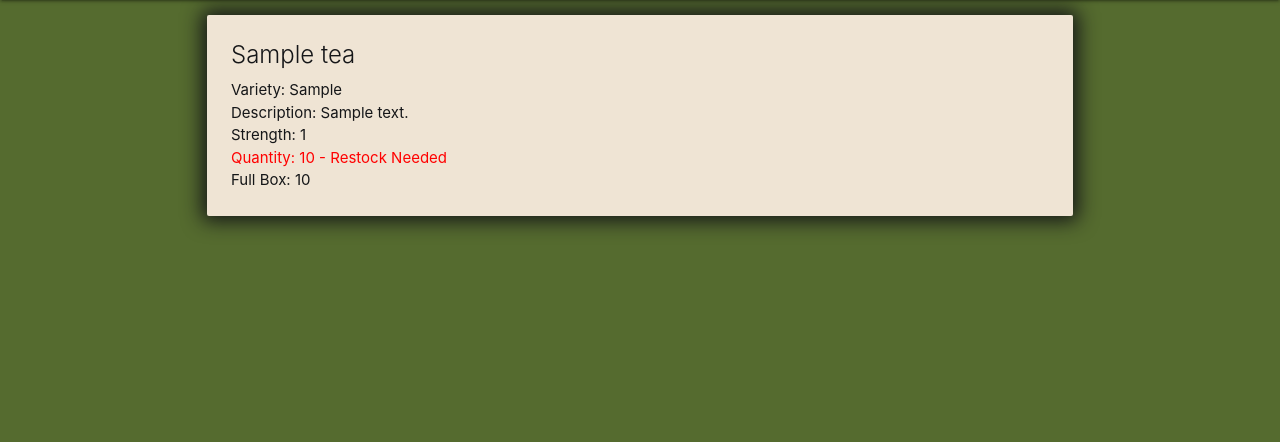
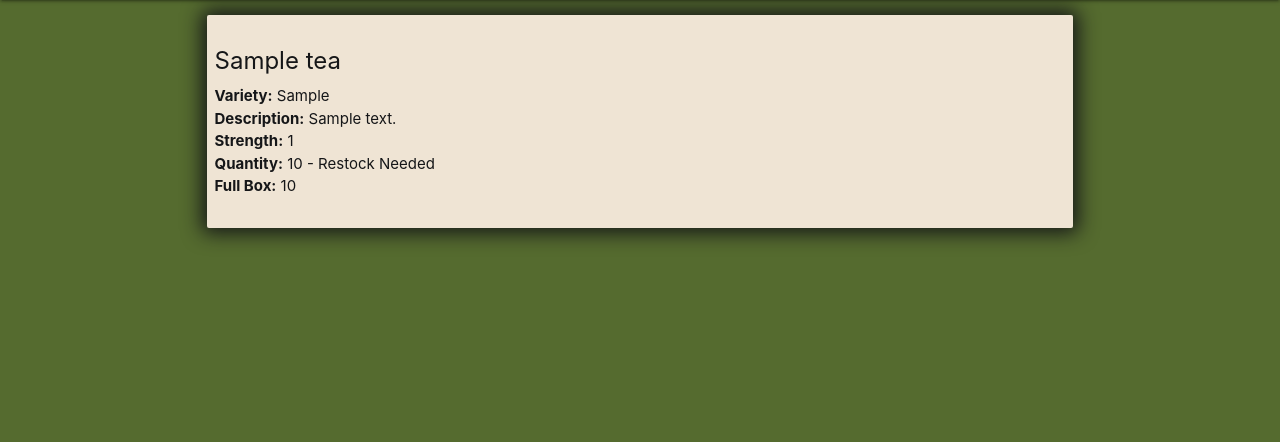
Before and after one commit to tjpreston96/Daily_Grind, a Django app: template main_app/templates/teas/index.html in a window 1280 px wide. Shown: the part 64-506 px from the top of the page. Run offline with Django 3.2, Linux system fonts and the light colour scheme; the template is opened without the code that fills it: values that come from a table or form of the project are taken from there, others are empty; tables that the repository leaves empty hold one stand-in row (values such as "Sample post").

Commit message:
fix error, for loop, & CSS

```diff
--- a/main_app/templates/base.html
+++ b/main_app/templates/base.html
@@ -17,7 +17,7 @@
       href="https://cdnjs.cloudflare.com/ajax/libs/materialize/1.0.0/css/materialize.min.css"
     />
   </head>
-  <body >
+  <body>
     <header class="navbar-fixed">
       <nav>
         <div class="nav-wrapper" style="background-color: #b07946">
--- a/main_app/templates/teas/index.html
+++ b/main_app/templates/teas/index.html
@@ -1,20 +1,30 @@
-{% extends 'base.html' %}
-{% block content %}
-<div class="card" style='background-color: #efe4d4; box-shadow: 0 0 20px 5px #151618;margin: 1rem;'>
-  <a href="/teas/{{ tea.id }}">
+{% extends 'base.html' %} {% block content %}
+{% for tea in teas %}
+
+<div
+  class="card"
+  style=
+  "
+    background-color: #efe4d4;
+    box-shadow: 0 0 20px 5px #151618;
+    margin: 1rem;
+    padding: .5rem;
+  "
+>
+  <a href="/teas/{{ tea.id }}"
     <div class="card-content">
-      <span class="card-title">{{ tea.name }}</span>
-      <p>Variety: {{ tea.variety }}</p>
-      <p>Description: {{ tea.description }}</p>
-      <p>Strength: {{tea.strength}}</p>
+      <span class="card-title"><b>{{ tea.name }}</b></span>
+      <p><b>Variety:</b> {{ tea.variety }}</p>
+      <p><b>Description:</b> {{ tea.description }}</p>
+      <p><b>Strength:</b> {{tea.strength}}</p>
       {% if tea.quantity <= 5 %}
-      <p>Quantity: {{ tea.quantity }}</p>
+      <p style="color: red">Quantity: {{ tea.quantity }}</p>
       {% else %}
-      <p style='color: red'>Quantity: {{ tea.quantity }} - Restock Needed</p>
+      <p><b>Quantity:</b> {{ tea.quantity }} - Restock Needed</p>
       {% endif %}
-      <p>Full Box: {{ tea.quantPerBox }}</p>
+      <p><b>Full Box:</b> {{ tea.quantPerBox }}</p>
     </div>
-    <!-- and this following one as well -->
   </a>
 </div>
+{% endfor %}
 {% endblock %}
--- a/main_app/urls.py
+++ b/main_app/urls.py
@@ -5,4 +5,5 @@ urlpatterns = [
     path("", views.home, name="home"),
     path("about/", views.about, name="about"),
     path("teas/", views.teas_index, name="index"),
+    path("teas/<int:tea_id>/", views.teas_detail, name="detail"),
 ]
--- a/main_app/views.py
+++ b/main_app/views.py
@@ -13,3 +13,7 @@ def about(request):
 def teas_index(request):
     teas = Tea.objects.all()
     return render(request, "teas/index.html", {"teas": teas})
+
+def teas_detail(request, tea_id):
+  tea = Tea.objects.get(id=tea_id)
+  return render(request, 'teas/detail.html', { 'tea': tea })
```
